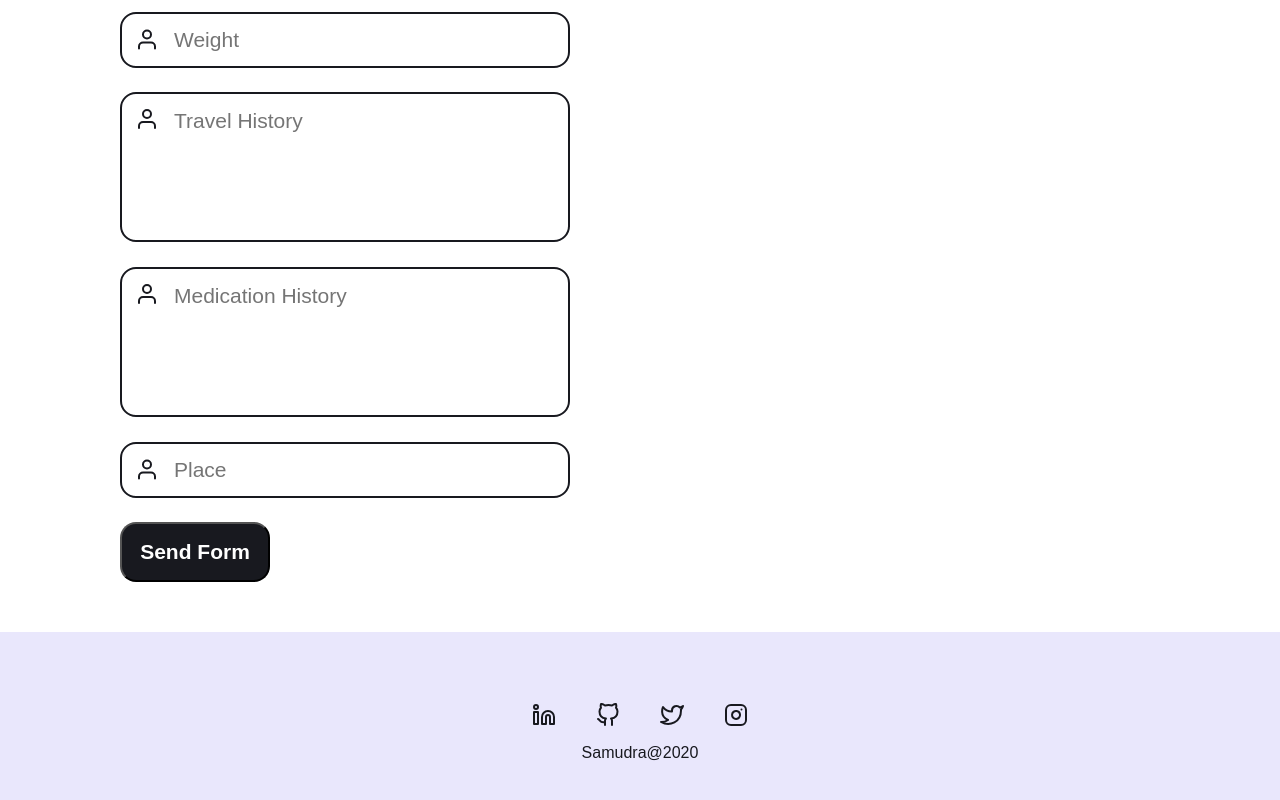
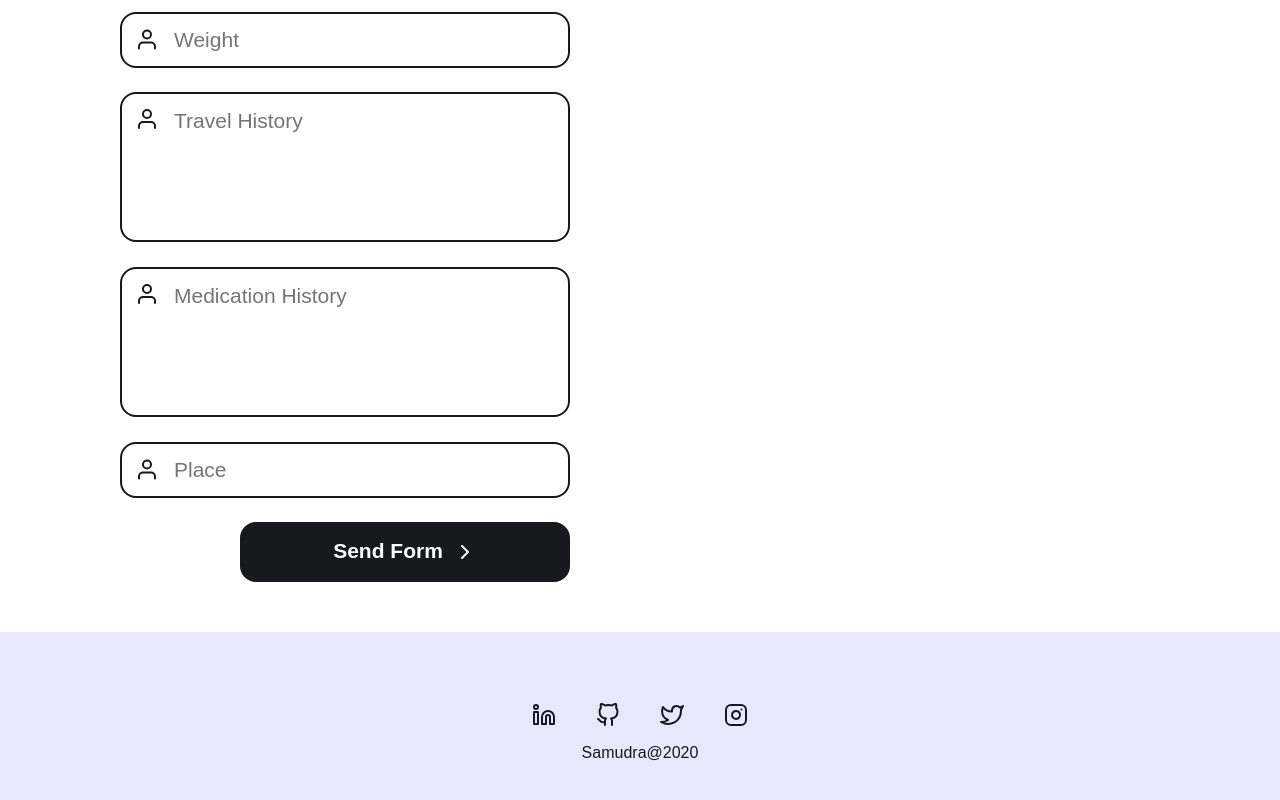
Before and after one commit to samudraarq/anyblood, a Next.js app: page /donate/form in a window 1280 px wide. Shown: the part 536-1336 px from the top of the page. Built offline with nearby package versions, Linux system fonts and the light colour scheme; no server answers.

Commit message:
donateformik : button send styling

```diff
--- a/components/Formik/DonateFormik.tsx
+++ b/components/Formik/DonateFormik.tsx
@@ -1,7 +1,7 @@
 import React from "react";
 import { Field, Form, Formik, ErrorMessage } from "formik";
 import * as Yup from "yup";
-import { Lock, User } from "react-feather";
+import { ChevronRight, Lock, User } from "react-feather";
 import styles from "./Formik.module.css";
 
 const DonateFormik = ({ handleSubmit }) => {
@@ -149,7 +149,8 @@ const DonateFormik = ({ handleSubmit }) => {
           {(msg) => <div className={styles.alert}>{msg}</div>}
         </ErrorMessage>
         <button type="submit" className={styles.sendform}>
-          Send Form
+          <span>Send Form</span>
+          <ChevronRight />
         </button>
       </Form>
     </Formik>
--- a/components/Formik/Formik.module.css
+++ b/components/Formik/Formik.module.css
@@ -1,3 +1,7 @@
+.form {
+  max-width: 45rem;
+}
+
 .form > h2 {
   font-size: 3.6rem;
   font-weight: 800;
@@ -8,10 +12,6 @@
   font-size: 1.7rem;
   font-weight: 500;
   margin-bottom: 4.8rem;
-}
-
-.form {
-  max-width: 45rem;
 }
 
 .inputContainer {
@@ -95,9 +95,10 @@
 }
 
 .sendform {
-  width: 15rem;
+  width: 33rem;
   height: 6rem;
   background: #18191f;
+  border: none;
   border-radius: 16px;
   font-family: inherit;
   font-weight: 800;
@@ -106,6 +107,16 @@
   cursor: pointer;
   transition: all 0.2s ease-in-out;
   outline: none;
+  display: flex;
+  align-items: center;
+  justify-content: center;
+  margin-left: auto;
+  margin-right: 0;
+}
+
+.sendform > span {
+  margin-right: 1rem;
+  transform: translateY(-1px);
 }
 
 /* Remove number input arrow */
```
